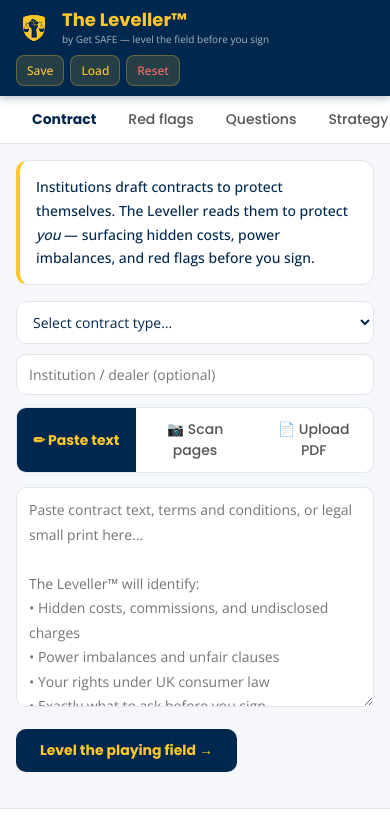
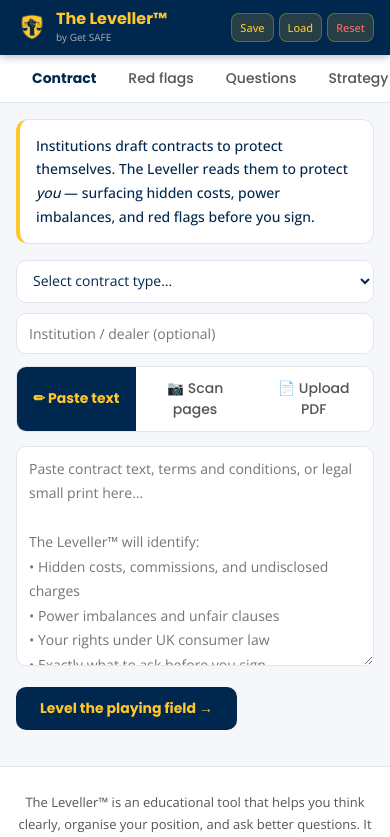
Before and after one commit to WharfWizard/the-leveller, a React (Vite) app: page / in a window 390 px wide. Shown: the top 837 px of the page. Built offline with nearby package versions, Linux system fonts and the light colour scheme.

Commit message:
Fix header: prevent button wrap, smaller logo and subtitle on mobile

```diff
--- a/src/App.jsx
+++ b/src/App.jsx
@@ -596,17 +596,17 @@
     <div style={{ minHeight: '100vh', background: '#f5f7fa', fontFamily: "'Open Sans',sans-serif" }}>
 
       {/* Header */}
-      <header style={{ background: '#00274d', padding: '10px 16px', display: 'flex', alignItems: 'center', justifyContent: 'space-between', flexWrap: 'wrap', gap: 8, position: 'sticky', top: 0, zIndex: 100, boxShadow: '0 2px 8px rgba(0,39,77,0.3)' }}>
-        <div style={{ display: 'flex', alignItems: 'center', gap: 10, minWidth: 0 }}>
-          <GetSafeLogo size={36} />
-          <div style={{ minWidth: 0 }}>
-            <h1 style={{ fontSize: 18, fontWeight: 700, color: '#ffc72c', fontFamily: "'Poppins',sans-serif", lineHeight: 1.1, whiteSpace: 'nowrap' }}>The Leveller™</h1>
-            <p style={{ fontSize: 10, color: 'rgba(255,255,255,0.65)', marginTop: 1, whiteSpace: 'nowrap', overflow: 'hidden', textOverflow: 'ellipsis' }}>by Get SAFE — level the field before you sign</p>
+      <header style={{ background: '#00274d', padding: '10px 16px', display: 'flex', alignItems: 'center', justifyContent: 'space-between', position: 'sticky', top: 0, zIndex: 100, boxShadow: '0 2px 8px rgba(0,39,77,0.3)' }}>
+        <div style={{ display: 'flex', alignItems: 'center', gap: 8, minWidth: 0, flex: 1, overflow: 'hidden' }}>
+          <GetSafeLogo size={32} />
+          <div style={{ minWidth: 0, overflow: 'hidden' }}>
+            <h1 style={{ fontSize: 16, fontWeight: 700, color: '#ffc72c', fontFamily: "'Poppins',sans-serif", lineHeight: 1.1, whiteSpace: 'nowrap' }}>The Leveller™</h1>
+            <p style={{ fontSize: 10, color: 'rgba(255,255,255,0.65)', marginTop: 1, whiteSpace: 'nowrap', overflow: 'hidden', textOverflow: 'ellipsis' }}>by Get SAFE</p>
           </div>
         </div>
-        <div style={{ display: 'flex', gap: 6, flexShrink: 0 }}>
-          <button onClick={saveSession} style={{ ...btnHeaderGhost, padding: '5px 10px', fontSize: 12 }}>Save</button>
-          <label style={{ ...btnHeaderGhost, padding: '5px 10px', fontSize: 12, display: 'flex', alignItems: 'center', cursor: 'pointer' }}>
+        <div style={{ display: 'flex', gap: 5, flexShrink: 0, marginLeft: 8 }}>
+          <button onClick={saveSession} style={{ ...btnHeaderGhost, padding: '5px 8px', fontSize: 11 }}>Save</button>
+          <label style={{ ...btnHeaderGhost, padding: '5px 8px', fontSize: 11, display: 'flex', alignItems: 'center', cursor: 'pointer' }}>
             Load
             <input type="file" accept=".json" style={{ display: 'none' }} onChange={loadSession} />
           </label>
@@ -621,7 +621,7 @@
             setLoading(false)
             setPdfFile(null)
             setInputMode('text')
-          }} style={{ ...btnHeaderGhost, padding: '5px 10px', fontSize: 12, color: '#ff6b6b' }}>Reset</button>
+          }} style={{ ...btnHeaderGhost, padding: '5px 8px', fontSize: 11, color: '#ff6b6b' }}>Reset</button>
         </div>
       </header>
 
```
